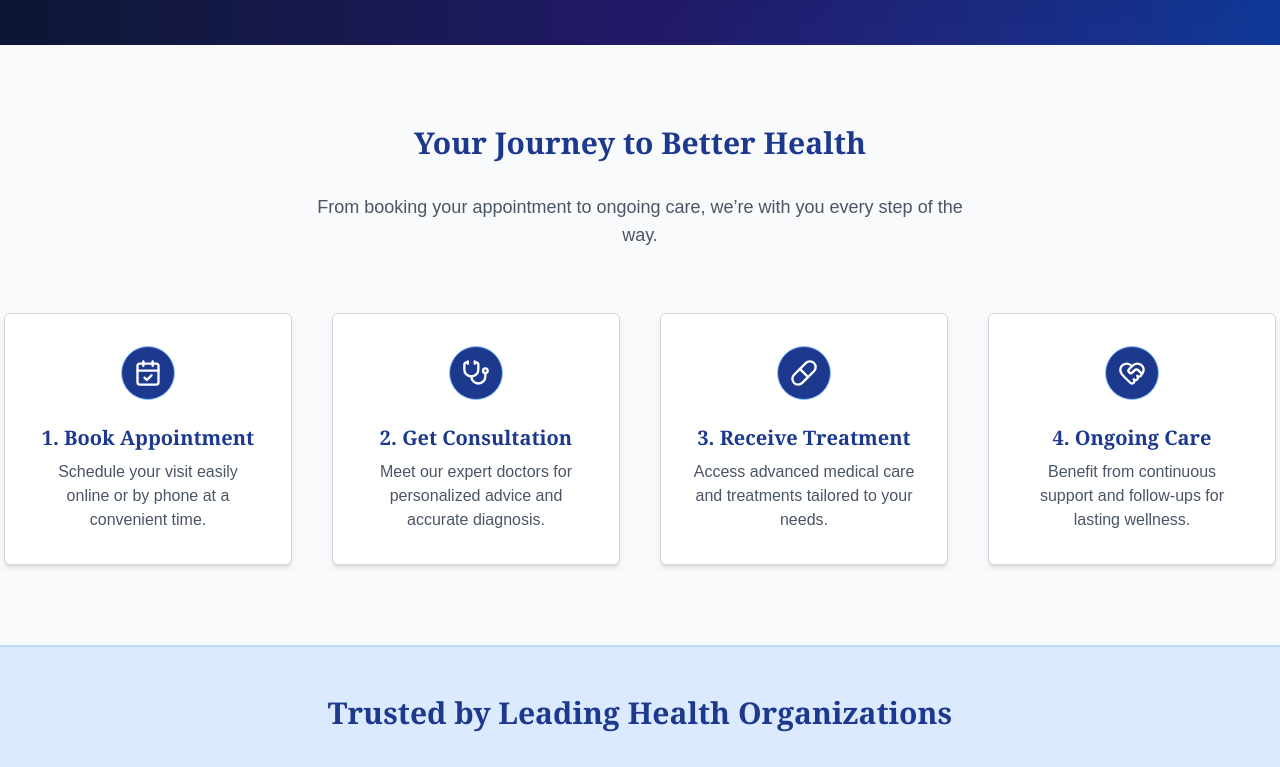
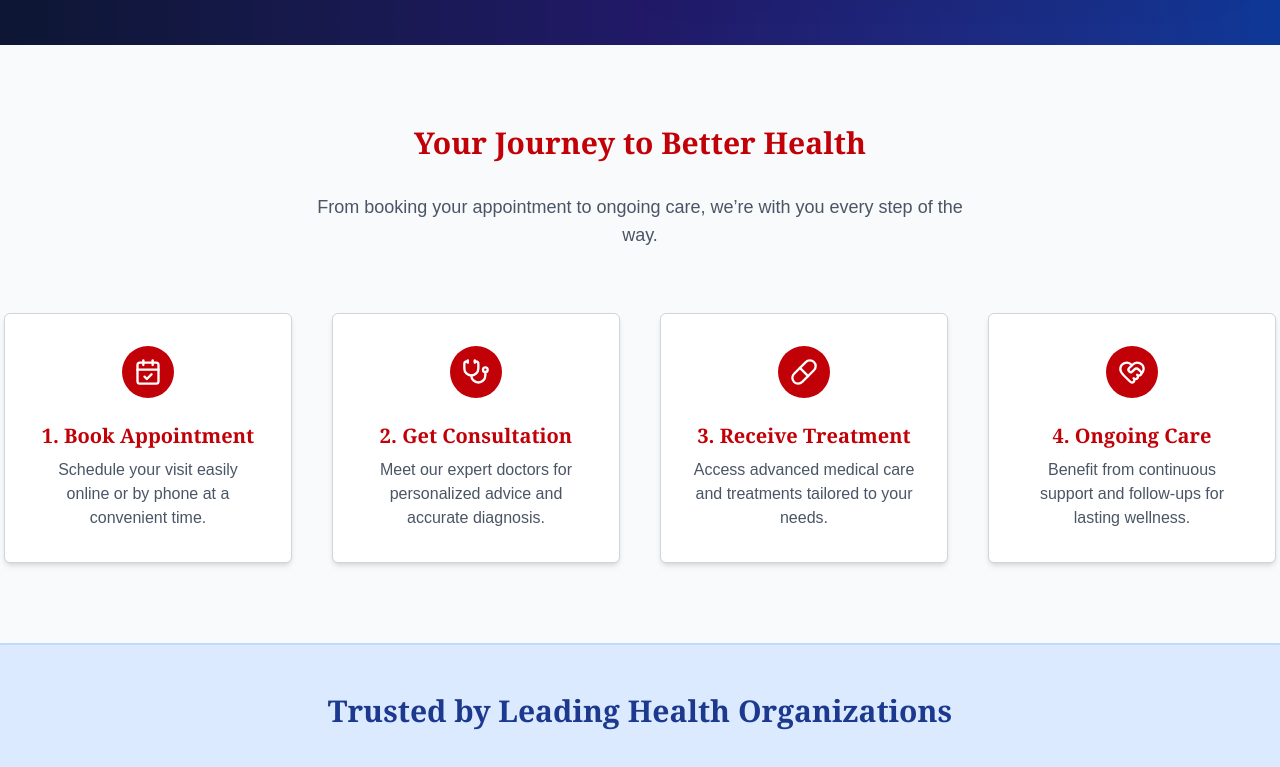
Before and after one commit to Seifuddin/LapsaClinic, a Next.js app: page / in a window 1280 px wide. Shown: the part 740-1507 px from the top of the page. Built offline with nearby package versions, Linux system fonts and the light colour scheme.

Commit message:
added red

```diff
--- a/src/components/Clinic.jsx
+++ b/src/components/Clinic.jsx
@@ -36,7 +36,7 @@ export default function Clinics() {
       <div className="max-w-7xl mx-auto px-6 lg:px-8">
         {/* Header */}
         <div className="text-center mb-16">
-          <h2 className="text-4xl font-serif font-bold text-blue-900 mb-4">
+          <h2 className="text-4xl font-serif font-bold text-red-700 mb-4">
             Our Specialized Clinics
           </h2>
           <p className="text-lg text-gray-600 max-w-2xl mx-auto">
@@ -59,13 +59,13 @@ export default function Clinics() {
                 <div>
                   {/* Icon */}
                   <div className="mb-6 flex justify-center">
-                    <div className="w-12 h-12 rounded-full bg-gradient-to-r from-blue-700 to-blue-900 flex items-center justify-center shadow-lg">
+                    <div className="w-12 h-12 rounded-full bg-gradient-to-r from-red-700 red-900 flex items-center justify-center shadow-lg">
                       <Icon className="w-8 h-8 text-white" />
                     </div>
                   </div>
 
                   {/* Title + Description */}
-                  <h3 className="text-xl font-serif font-semibold text-blue-900 mb-3">
+                  <h3 className="text-xl font-serif font-semibold text-red-700 mb-3">
                     {clinic.name}
                   </h3>
                   <p className="text-gray-600 text-sm leading-relaxed">
@@ -75,7 +75,7 @@ export default function Clinics() {
 
                 {/* Learn More Button */}
                 <div className="mt-6">
-                  <button className="w-full py-2 rounded-md font-serif font-semibold border bg-blue-900 text-white text-sm hover:bg-red-700 transition">
+                  <button className="w-full py-2 rounded-md font-serif font-semibold border bg-red-700 text-white text-sm hover:bg-red-700 transition">
                     Learn More
                   </button>
                 </div>
--- a/src/components/Steps.jsx
+++ b/src/components/Steps.jsx
@@ -34,7 +34,7 @@ export default function PatientJourney() {
     <section className="py-20 bg-gray-50">
       <div className="max-w-7xl mx-auto px-6 lg:px-1 text-center">
         {/* Header */}
-        <h2 className="text-2xl md:text-3xl font-serif font-bold text-center text-blue-900 mb-8">
+        <h2 className="text-2xl md:text-3xl font-serif font-bold text-center text-red-700 mb-8">
           Your Journey to Better Health
         </h2>
         <p className="text-lg text-gray-600 max-w-2xl mx-auto mb-16">
@@ -52,11 +52,11 @@ export default function PatientJourney() {
                 className="relative bg-white p-8 rounded-md shadow-md hover:shadow-xl transition-all border border-gray-300"
               >
                 <div className="flex justify-center mb-6">
-                  <div className="bg-blue-900 p-3 border border-blue-300 rounded-full">
+                  <div className="bg-red-700 p-3 borde border-blue-3 rounded-full">
                     <Icon className="w-7 h-7 text-white" />
                   </div>
                 </div>
-                <h3 className="text-xl font-serif font-semibold text-blue-900 mb-2">
+                <h3 className="text-xl font-serif font-semibold text-red-700 mb-2">
                   {index + 1}. {step.title}
                 </h3>
                 <p className="text-gray-600">{step.description}</p>
```
